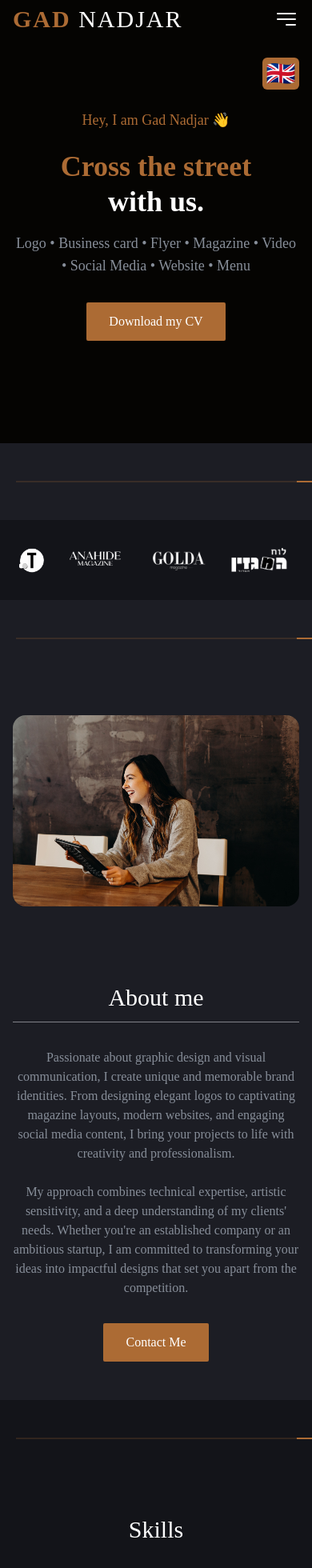
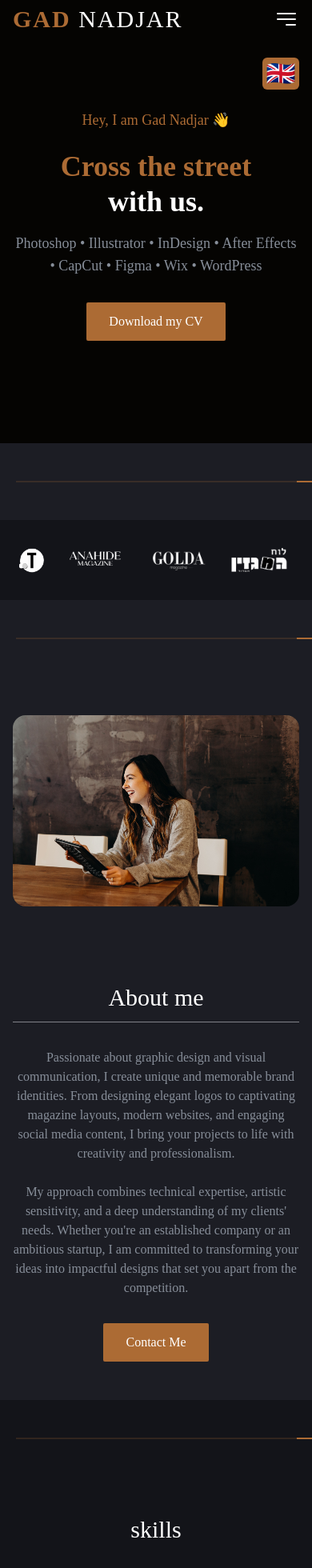
Before and after one commit to Gadnadj/Gad-Portfolio, a React (Vite) app: page / in a window 390 px wide. Shown: the part 24-1984 px from the top of the page at 80% size. Built offline with nearby package versions, Linux system fonts and the light colour scheme.

Commit message:
add skills section

```diff
--- a/src/App.tsx
+++ b/src/App.tsx
@@ -3,7 +3,7 @@ import Hero from './components/Hero';
 import About from './components/About';
 import Skills from './components/Skills';
 import Portofolio from './components/Portofolio';
-import Services from './components/Services';
+import Experience from './components/Experience';
 import Contact from './Contact';
 import Footer from './components/Footer';
 import BackToTopButton from './components/BackToTopButton';
@@ -28,7 +28,7 @@ function App() {
         <SectionDivider bgColor="bg-tertiary" />
         <Portofolio />
         <SectionDivider bgColor="bg-tertiary" />
-        <Services />
+        <Experience />
         <SectionDivider />
         <Contact />
         <Footer />
--- a/src/components/Experience.tsx
+++ b/src/components/Experience.tsx
@@ -1,82 +1,153 @@
 import { motion } from 'framer-motion';
+import { useLanguage } from '../context/LanguageContext';
+import { FaBriefcase } from 'react-icons/fa';
 
 const experiences = [
     {
         date: '2023 - Present',
-        company: 'Freelance',
-        position: 'Full Stack Developer',
-        description: 'Developed and maintained multiple client websites using React, Node.js, and MongoDB. Implemented responsive designs and modern UI/UX practices. Managed client relationships and project timelines effectively.'
+        company: 'Sidewalk Medias',
+        position: 'Founder & Creative Director',
+        description: 'Leading creative projects and managing client relationships. Specializing in brand identity, web design, and digital marketing solutions.',
+        skills: ['Branding', 'Web Design', 'Digital Marketing', 'UI/UX', 'Social Media']
     },
     {
-        date: '2022 - 2023',
-        company: 'Tech Startup XYZ',
-        position: 'Frontend Developer',
-        description: 'Led the frontend development of a SaaS platform using React and TypeScript. Collaborated with UI/UX designers to implement pixel-perfect designs. Improved website performance by 40%.'
+        date: '2021 - 2023',
+        company: 'Freelance',
+        position: 'Graphic Designer',
+        description: 'Collaborated with various clients on brand identity, print design, and digital media projects.',
+        skills: ['Logo Design', 'Print Design', 'Digital Design', 'Client Relations']
     },
     {
-        date: '2021 - 2022',
-        company: 'Digital Agency ABC',
-        position: 'Web Developer',
-        description: 'Created custom WordPress themes and plugins for various clients. Worked in an agile team environment. Implemented SEO best practices and optimized website performance.'
-    },
-    {
-        date: '2020 - 2021',
-        company: 'Innovation Labs',
-        position: 'Junior Developer',
-        description: 'Started as an intern and quickly promoted to Junior Developer. Assisted in developing and maintaining client websites. Learned and implemented modern web development practices.'
+        date: '2019 - 2021',
+        company: 'Design Agency',
+        position: 'Junior Designer',
+        description: 'Worked on multiple projects for international clients, focusing on brand identity and marketing materials.',
+        skills: ['Adobe Suite', 'Brand Guidelines', 'Marketing Materials']
     }
 ];
 
 const Experience = () => {
+    const { language } = useLanguage();
+    const isRTL = language === 'he';
+
     return (
         <section id='experience' className='section bg-secondary'>
             <div className='container mx-auto'>
-                <div className='flex flex-col items-center text-center'>
                 <motion.h2
-                        className='section-title before:content-experience relative before:absolute before:opacity-40 before:-top-[2rem] before:-left-40 before:hidden before:lg:block'
+                    className='h2 text-center mb-12'
                     initial={{ opacity: 0, y: -20 }}
                     whileInView={{ opacity: 1, y: 0 }}
                     viewport={{ once: true }}
                 >
-                        My Experience
+                    Experience
                 </motion.h2>
-                    <motion.p
-                        className='subtitle'
-                        initial={{ opacity: 0 }}
-                        whileInView={{ opacity: 1 }}
-                        viewport={{ once: true }}
-                        transition={{ delay: 0.2 }}
-                    >
-                        My professional journey in web development
-                    </motion.p>
-                </div>
 
-                <div className='grid gap-y-[30px] lg:grid-cols-2 lg:gap-x-[30px]'>
-                    {experiences.map((experience, index) => (
+                {/* Desktop Timeline */}
+                <div className='hidden lg:block relative'>
+                    {/* Timeline line */}
+                    <div className='absolute left-1/2 transform -translate-x-1/2 h-full w-1 bg-accent/20'></div>
+
+                    {/* Experience items */}
+                    <div className='space-y-16'>
+                        {experiences.map((exp, index) => (
                             <motion.div
                                 key={index}
-                            className='bg-tertiary p-6 rounded-2xl'
-                            initial={{ opacity: 0, y: 20 }}
+                                className='relative'
+                                initial={{ opacity: 0, y: 50 }}
                                 whileInView={{ opacity: 1, y: 0 }}
                                 viewport={{ once: true }}
                                 transition={{ delay: index * 0.2 }}
-                            whileHover={{ y: -5, transition: { duration: 0.3 } }}
                             >
-                            <div className='flex flex-col gap-y-2'>
-                                <div className='flex items-center justify-between'>
-                                    <span className='text-accent text-sm'>{experience.date}</span>
+                                {/* Timeline dot */}
+                                <div className='absolute left-1/2 transform -translate-x-1/2 -translate-y-1/2'>
+                                    <motion.div
+                                        className='w-8 h-8 bg-accent rounded-full flex items-center justify-center'
+                                        whileHover={{ scale: 1.2 }}
+                                    >
+                                        <FaBriefcase className='text-white text-sm' />
+                                    </motion.div>
+                                </div>
+
+                                {/* Content card */}
+                                <motion.div
+                                    className={`w-5/12 ${index % 2 === 0 ? 'mr-auto pr-16' : 'ml-auto pl-16'}`}
+                                    whileHover={{ y: -5 }}
+                                    transition={{ duration: 0.3 }}
+                                >
+                                    <div className='bg-tertiary p-8 rounded-2xl shadow-lg'>
+                                        <span className='text-accent text-sm font-semibold'>{exp.date}</span>
+                                        <h3 className='text-xl font-bold mt-2'>{exp.position}</h3>
+                                        <div className='text-accent/80 font-medium mt-1'>{exp.company}</div>
+                                        <p className='text-paragraph mt-4'>{exp.description}</p>
+
+                                        {/* Skills tags */}
+                                        <div className='flex flex-wrap gap-2 mt-4'>
+                                            {exp.skills.map((skill, skillIndex) => (
                                                 <motion.span
-                                        className='bg-accent/20 text-accent py-1 px-3 rounded-full text-sm'
-                                        whileHover={{ scale: 1.05 }}
+                                                    key={skillIndex}
+                                                    className='bg-accent/10 text-accent px-3 py-1 rounded-full text-sm'
+                                                    whileHover={{ scale: 1.1 }}
                                                 >
-                                        {experience.company}
+                                                    {skill}
                                                 </motion.span>
+                                            ))}
                                         </div>
-                                <h4 className='text-xl font-semibold'>{experience.position}</h4>
-                                <p className='text-[15px] leading-relaxed'>{experience.description}</p>
                                     </div>
                                 </motion.div>
+                            </motion.div>
                         ))}
+                    </div>
+                </div>
+
+                {/* Mobile Timeline */}
+                <div className='lg:hidden'>
+                    <div className='relative pl-8 border-l-2 border-accent/20 space-y-8'>
+                        {experiences.map((exp, index) => (
+                            <motion.div
+                                key={index}
+                                className='relative'
+                                initial={{ opacity: 0, x: -50 }}
+                                whileInView={{ opacity: 1, x: 0 }}
+                                viewport={{ once: true }}
+                                transition={{ delay: index * 0.2 }}
+                            >
+                                {/* Timeline dot */}
+                                <div className='absolute -left-[25px] top-0'>
+                                    <motion.div
+                                        className='w-6 h-6 bg-accent rounded-full flex items-center justify-center'
+                                        whileHover={{ scale: 1.2 }}
+                                    >
+                                        <FaBriefcase className='text-white text-xs' />
+                                    </motion.div>
+                                </div>
+
+                                {/* Content card */}
+                                <motion.div
+                                    className='bg-tertiary p-6 rounded-2xl shadow-lg'
+                                    whileHover={{ x: 5 }}
+                                    transition={{ duration: 0.3 }}
+                                >
+                                    <span className='text-accent text-sm font-semibold'>{exp.date}</span>
+                                    <h3 className='text-lg font-bold mt-2'>{exp.position}</h3>
+                                    <div className='text-accent/80 font-medium mt-1'>{exp.company}</div>
+                                    <p className='text-paragraph mt-3 text-sm'>{exp.description}</p>
+
+                                    {/* Skills tags */}
+                                    <div className='flex flex-wrap gap-2 mt-3'>
+                                        {exp.skills.map((skill, skillIndex) => (
+                                            <motion.span
+                                                key={skillIndex}
+                                                className='bg-accent/10 text-accent px-2 py-1 rounded-full text-xs'
+                                                whileHover={{ scale: 1.1 }}
+                                            >
+                                                {skill}
+                                            </motion.span>
+                                        ))}
+                                    </div>
+                                </motion.div>
+                            </motion.div>
+                        ))}
+                    </div>
                 </div>
             </div>
         </section>
--- a/src/components/Hero.tsx
+++ b/src/components/Hero.tsx
@@ -29,7 +29,7 @@ const Hero = () => {
                         </Reveal>
                         <Reveal delay={0.4}>
                             <p className={`pt-4 pb-8 md:pt-6 md:pb-12 max-w-[480px] text-lg text-center ${isRTL ? 'lg:text-end' : 'lg:text-start'}`}>
-                                {translations.hero.services}
+                                {translations.hero.experience}
                             </p>
                         </Reveal>
                         <motion.a
--- a/src/components/Skills.tsx
+++ b/src/components/Skills.tsx
@@ -3,18 +3,8 @@ import { motion } from 'framer-motion';
 import { useLanguage } from '../context/LanguageContext';
 
 const Skills = () => {
-    const { language } = useLanguage();
-
-    const getTitle = () => {
-        switch (language) {
-            case 'en':
-                return 'Skills';
-            case 'he':
-                return 'כישורים';
-            default:
-                return 'Skills';
-        }
-    };
+    const { language, translations } = useLanguage();
+    const isRTL = language === 'he';
 
     const containerVariants = {
         hidden: { opacity: 0 },
@@ -46,20 +36,19 @@ const Skills = () => {
     };
 
     return (
-        <section className='bg-tertiary py-12'>
+        <section id='skills' className='section bg-tertiary py-12'>
             <div className='container mx-auto'>
-                <div className='flex flex-col items-center text-center mb-12'>
                 <motion.h2
-                        className='section-title before:content-skills relative before:absolute before:opacity-40 before:-top-[2rem] before:-left-28 before:hidden before:lg:block'
+                    className='section-title text-center mb-16'
                     initial={{ opacity: 0, y: -20 }}
                     whileInView={{ opacity: 1, y: 0 }}
                     viewport={{ once: true }}
                 >
-                        {getTitle()}
+                    {translations.nav.skills}
                 </motion.h2>
-                </div>
+
                 <motion.div
-                    className='grid grid-cols-8 md:grid-flow-row'
+                    className='grid grid-cols-3 sm:grid-cols-4 md:grid-cols-5 lg:grid-cols-6 gap-4 md:gap-6'
                     variants={containerVariants}
                     initial="hidden"
                     whileInView="visible"
@@ -67,23 +56,50 @@ const Skills = () => {
                 >
                     {skills.map((item, index) => (
                         <motion.div
-                            className='flex items-center justify-center relative group'
                             key={index}
                             variants={itemVariants}
+                            className='relative group'
+                        >
+                            <motion.div
+                                className='bg-secondary rounded-xl p-4 h-[120px] flex flex-col items-center justify-center transition-all duration-300 group-hover:bg-accent/10'
                                 whileHover={{
-                                scale: 1.2,
-                                transition: {
-                                    duration: 0.5
-                                }
+                                    y: -5,
+                                    transition: { type: "spring", stiffness: 300 }
                                 }}
                             >
-                            <img src={item.image} alt={item.name}
+                                {/* Image container */}
+                                <motion.div
+                                    className='relative w-12 h-12 mb-2'
+                                    whileHover={{
+                                        scale: 1.1,
+                                        rotate: [0, -5, 5, 0],
+                                        transition: { duration: 0.3 }
+                                    }}
+                                >
+                                    <img
+                                        src={item.image}
+                                        alt={item.name}
+                                        className='w-full h-full object-contain'
                                     />
-                            <div className="absolute -bottom-8 md:-bottom-3 opacity-0 group-hover:opacity-100 transition-opacity duration-300">
-                                <p className="bg-black/80 text-white px-3 py-1 rounded-lg text-sm whitespace-nowrap">
+                                </motion.div>
+
+                                {/* Skill name */}
+                                <motion.h3
+                                    className='text-sm font-medium text-center text-white group-hover:text-accent line-clamp-2'
+                                    initial={{ opacity: 0 }}
+                                    animate={{ opacity: 1 }}
+                                    transition={{ delay: 0.2 }}
+                                >
                                     {item.name}
-                                </p>
-                            </div>
+                                </motion.h3>
+                            </motion.div>
+
+                            {/* Subtle hover effect */}
+                            <motion.div
+                                className='absolute inset-0 bg-gradient-to-t from-accent/10 to-transparent opacity-0 group-hover:opacity-100 rounded-xl transition-all duration-300'
+                                initial={{ opacity: 0 }}
+                                whileHover={{ opacity: 1 }}
+                            />
                         </motion.div>
                     ))}
                 </motion.div>
--- a/src/context/types.ts
+++ b/src/context/types.ts
@@ -8,14 +8,15 @@ export interface LanguageContextType {
             home: string;
             about: string;
             portfolio: string;
-            services: string;
+            skills: string;
+            experience: string;
             contact: string;
         };
         hero: {
             greeting: string;
             title: string;
             subtitle: string;
-            services: string;
+            experience: string;
             cta: string;
             downloadCV: string;
         };
@@ -41,35 +42,6 @@ export interface LanguageContextType {
                 businesscard: string;
             };
             loadMore: string;
-        };
-        services: {
-            title: string;
-            services: {
-                logo: {
-                    title: string;
-                    description: string;
-                };
-                businessCard: {
-                    title: string;
-                    description: string;
-                };
-                magazine: {
-                    title: string;
-                    description: string;
-                };
-                flyer: {
-                    title: string;
-                    description: string;
-                };
-                video: {
-                    title: string;
-                    description: string;
-                };
-                website: {
-                    title: string;
-                    description: string;
-                };
-            };
         };
         contact: {
             title: string;
--- a/src/data.tsx
+++ b/src/data.tsx
@@ -90,21 +90,17 @@ export const navigation = [
         href: 'portfolio'
     },
     {
-        name: 'services',
-        href: 'services'
+        name: 'skills',
+        href: 'skills'
     },
-    // {
-    //     name: 'testimonials',
-    //     href: 'testimonials'
-    // },
+    {
+        name: 'experience',
+        href: 'experience'
+    },
     {
         name: 'contact',
         href: 'contact'
     }
-    // {
-    //     name: 'experience',
-    //     href: 'experience'
-    // }
 ];
 
 // social
--- a/src/translations/index.ts
+++ b/src/translations/index.ts
@@ -15,14 +15,15 @@ export const translations = {
             home: 'home',
             about: 'about',
             portfolio: 'portfolio',
-            services: 'services',
+            skills: 'skills',
+            experience: 'experience',
             contact: 'contact'
         },
         hero: {
             greeting: 'Hey, I am Gad Nadjar 👋',
             title: 'Cross the street',
             subtitle: 'with us.',
-            services: 'Logo • Business card • Flyer • Magazine • Video • Social Media • Website • Menu',
+            experience: 'Photoshop • Illustrator • InDesign • After Effects • CapCut • Figma • Wix • WordPress',
             cta: 'Contact Me',
             downloadCV: 'Download my CV'
         },
@@ -48,35 +49,6 @@ export const translations = {
                 businesscard: 'business card'
             },
             loadMore: 'More Projects'
-        },
-        services: {
-            title: 'What I Do',
-            services: {
-                logo: {
-                    title: 'Logo',
-                    description: 'Creation of unique and memorable logos that embody the essence of your brand. A professional design that sets you apart from the competition and remains etched in the minds of your clients.'
-                },
-                businessCard: {
-                    title: 'Business Card',
-                    description: 'Elegant and impactful business cards that make a strong impression. A carefully crafted design that reflects your professionalism and strengthens your brand image.'
-                },
-                magazine: {
-                    title: 'Magazine',
-                    description: 'Creative and professional magazine layout that captivates your readers. A perfect harmony between text and images for an optimal reading experience.'
-                },
-                flyer: {
-                    title: 'Flyer',
-                    description: 'Design of eye-catching flyers that attract attention and effectively convey your message. A striking design to maximize the impact of your promotional campaigns.'
-                },
-                video: {
-                    title: 'Video',
-                    description: 'Production of dynamic and engaging video content for your social media and communications. Animations that bring your message to life and captivate your audience.'
-                },
-                website: {
-                    title: 'Website',
-                    description: 'Creation of modern and responsive websites that reflect your identity. An optimized user experience combined with aesthetic design for an effective online presence.'
-                }
-            }
         },
         contact: {
             title: 'Contact me',
@@ -108,14 +80,15 @@ export const translations = {
             home: 'בית',
             about: 'אודות',
             portfolio: 'תיק עבודות',
-            services: 'שירותים',
+            skills: 'כישורים',
+            experience: 'ניסיון',
             contact: 'צור קשר'
         },
         hero: {
             greeting: 'היי, אני גד נגר 👋',
             title: 'חצה את הכביש',
             subtitle: 'איתנו.',
-            services: 'לוגו • כרטיס ביקור • פלייר • מגזין • וידאו • רשתות חברתיות • אתר אינטרנט • תפריט',
+            experience: 'פוטושופ • אילוסטרייטור • אינדיזיין • אפטר אפקטס • קאפקאט • פיגמה • וויקס • וורדפרס',
             cta: 'צור קשר',
             downloadCV: 'הורד את קורות החיים שלי'
         },
@@ -141,35 +114,6 @@ export const translations = {
                 businesscard: 'כרטיס ביקור'
             },
             loadMore: 'עוד פרויקטים'
-        },
-        services: {
-            title: 'השירותים שלי',
-            services: {
-                logo: {
-                    title: 'לוגו',
-                    description: 'יצירת לוגואים ייחודיים וזכירים המגלמים את מהות המותג שלך. עיצוב מקצועי שמבדיל אותך מהתחרות ונשאר חרוט בזיכרון הלקוחות שלך.'
-                },
-                businessCard: {
-                    title: 'כרטיס ביקור',
-                    description: 'כרטיסי ביקור אלגנטיים ומרשימים שיוצרים רושם חזק. עיצוב מוקפד המשקף את המקצועיות שלך ומחזק את תדמית המותג שלך.'
-                },
-                magazine: {
-                    title: 'מגזין',
-                    description: 'עימוד מגזינים יצירתי ומקצועי שמרתק את הקוראים שלך. הרמוניה מושלמת בין טקסט לתמונות לחוויית קריאה אופטימלית.'
-                },
-                flyer: {
-                    title: 'פלייר',
-                    description: 'עיצוב פליירים מושכי עין שמושכים תשומת לב ומעבירים את המסר שלך ביעילות. עיצוב מרשים למקסום ההשפעה של הקמפיינים הפרסומיים שלך.'
-                },
-                video: {
-                    title: 'וידאו',
-                    description: 'הפקת תוכן וידאו דינמי ומעורר עניין לרשתות החברתיות והתקשורת שלך. אנימציות שמחיות את המסר שלך ומרתקות את הקהל שלך.'
-                },
-                website: {
-                    title: 'אתר אינטרנט',
-                    description: 'יצירת אתרי אינטרנט מודרניים ורספונסיביים המשקפים את הזהות שלך. חווית משתמש מותאמת בשילוב עיצוב אסתטי לנוכחות אונליין אפקטיבית.'
-                }
-            }
         },
         contact: {
             title: 'צור קשר',
```
Lines whose indentation alone changed are shown as unchanged.
